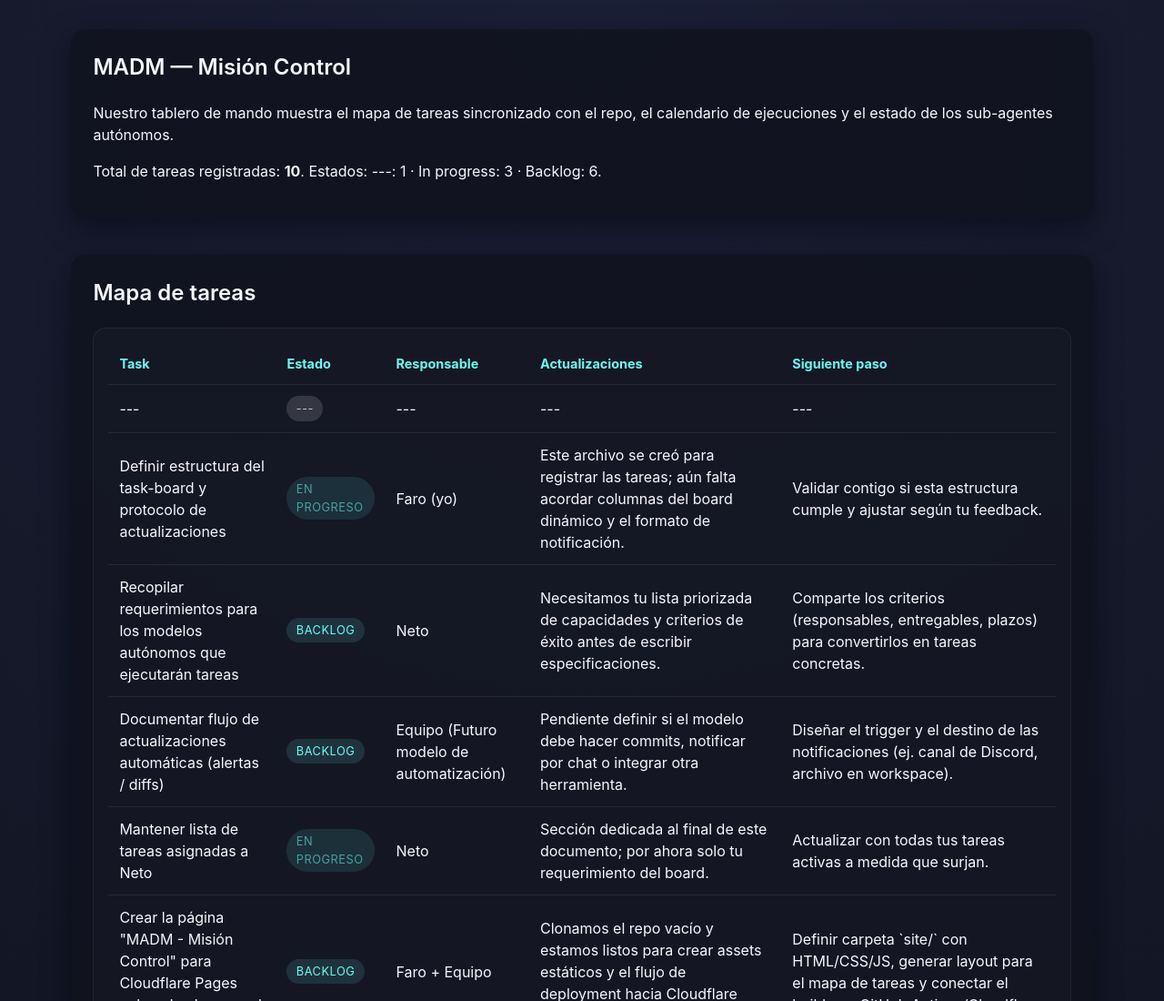
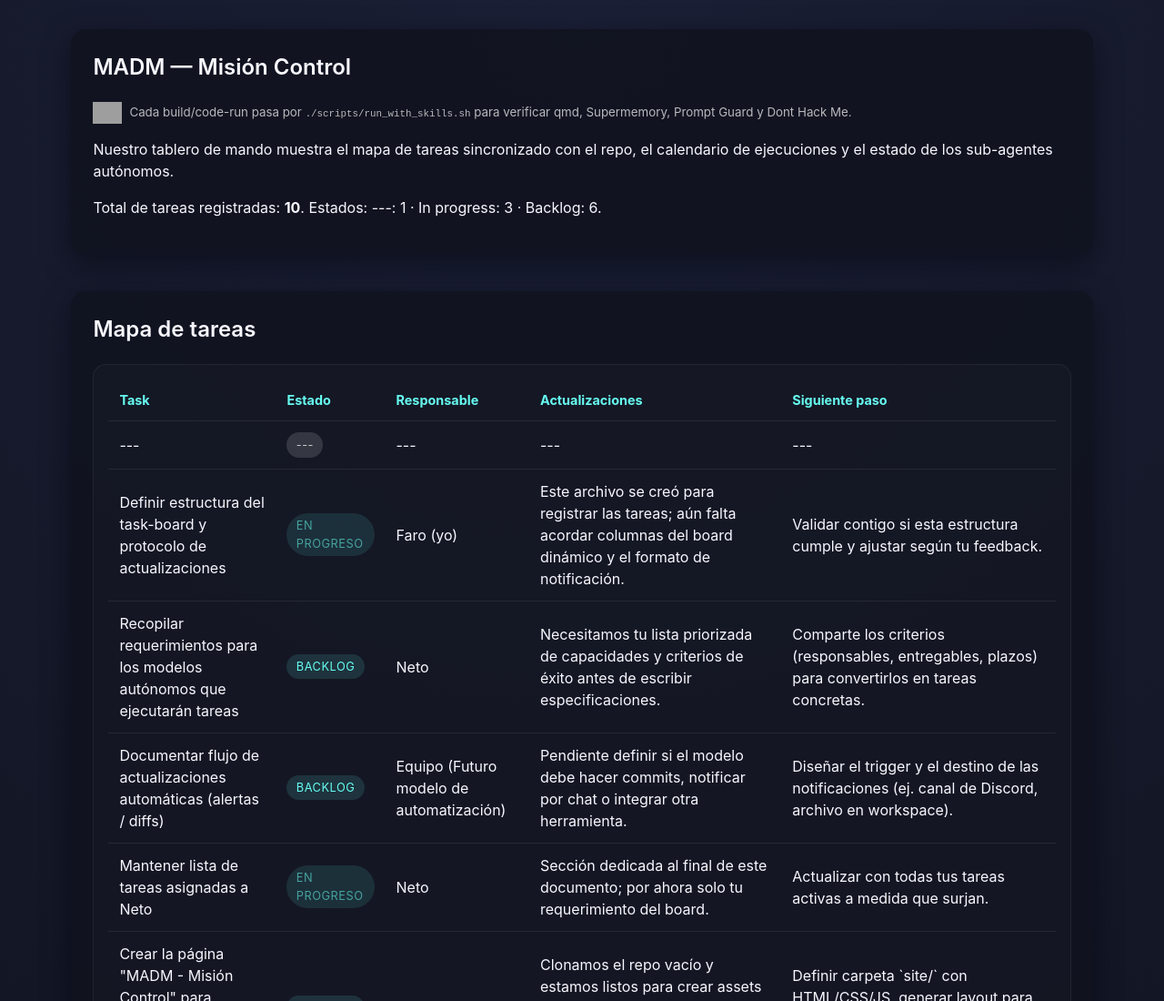
Before and after one commit to momentumcoachescontent-wq/openclaw, an Astro site in the folder site/: page / in a window 1280 px wide. Shown: the top 1100 px of the page at 91% size. Built offline with nearby package versions, Linux system fonts and the light colour scheme; Astro itself is replaced by a stand-in of ours; grey boxes are pictures that could not be loaded.

Commit message:
Add skill verification badge

```diff
--- a/site/src/pages/index.astro
+++ b/site/src/pages/index.astro
@@ -46,6 +46,10 @@ const agentStates = {
     <main>
       <section>
         <h1>MADM — Misión Control</h1>
+        <div style="display:flex; align-items:center; gap:.5rem; margin-bottom:1rem;">
+          <img src="https://img.shields.io/badge/skills-verified-brightgreen?logo=shield&labelColor=10111b" alt="Skills verificados" style="height:24px;" />
+          <small style="color:rgba(255,255,255,0.7);">Cada build/code-run pasa por <code>./scripts/run_with_skills.sh</code> para verificar qmd, Supermemory, Prompt Guard y Dont Hack Me.</small>
+        </div>
         <p>
           Nuestro tablero de mando muestra el mapa de tareas sincronizado con el repo, el calendario de
           ejecuciones y el estado de los sub-agentes autónomos.
```
Also changed, not shown: README.md.
